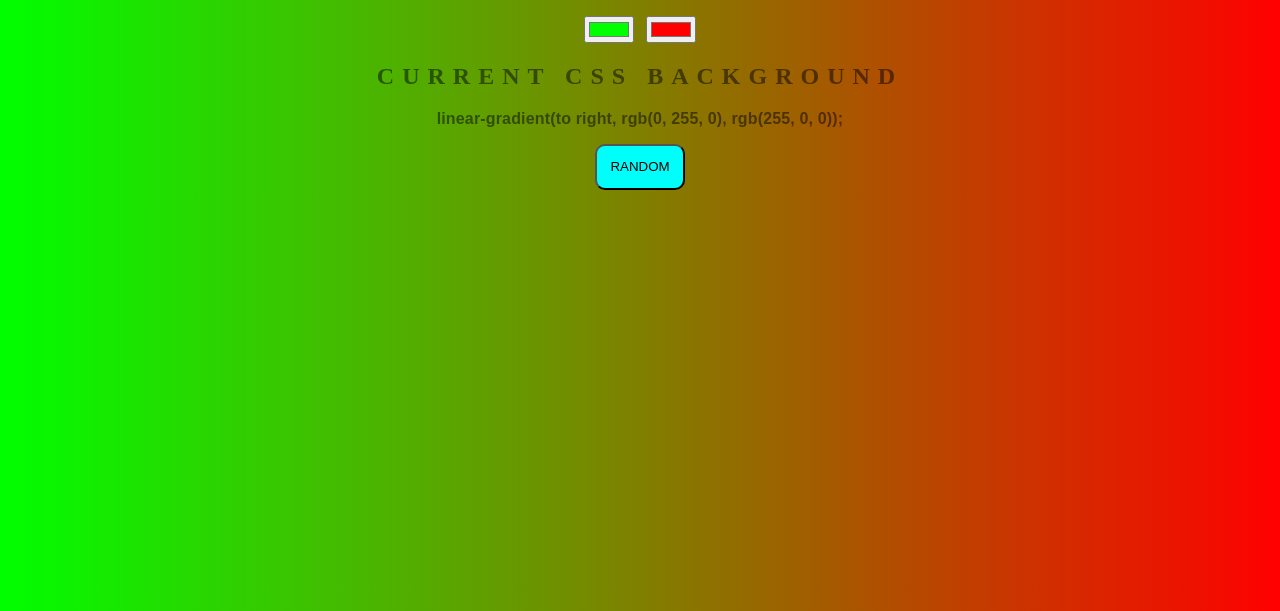
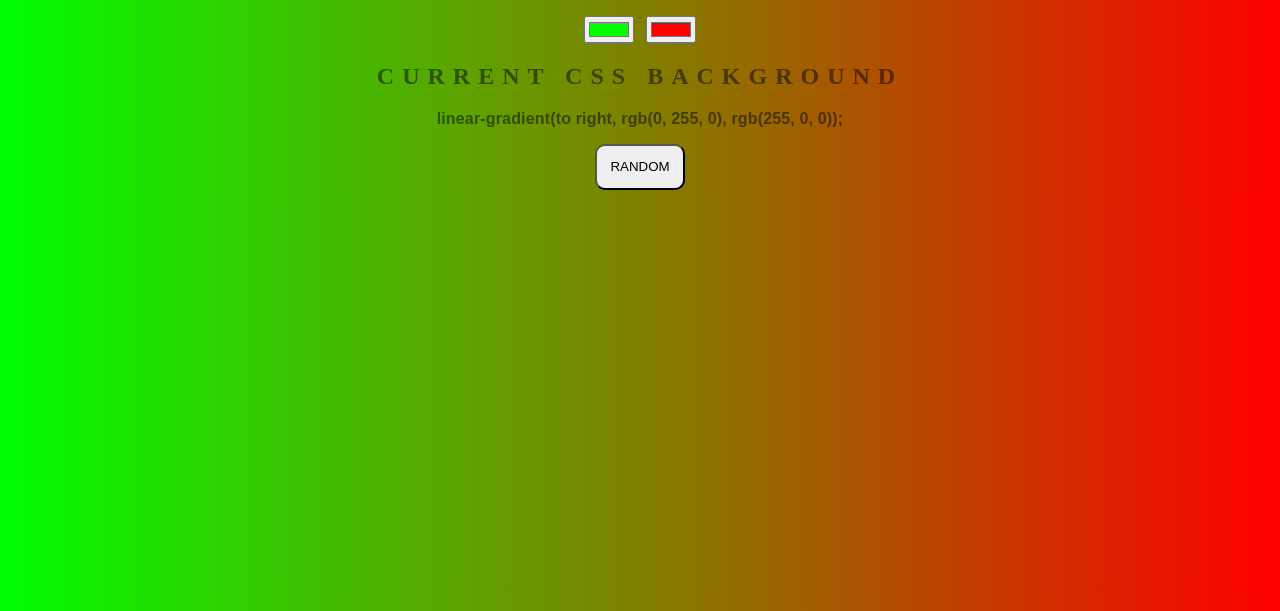
Before and after one commit to rstallingsiii/Background-Generator, a plain HTML site: page index.html in a window 1280 px wide. Shown: the part 189-800 px from the top of the page. Drawn offline with Linux system fonts and the light colour scheme.

Commit message:
Update style.css

```diff
--- a/style.css
+++ b/style.css
@@ -33,5 +33,4 @@ h3 {
     border-radius: 10px;
     text-transform: uppercase;
     font: 1200 1em 'Raleway', sans-serif;
-    background-color: rgb(0, 255, 251);
 }
```
